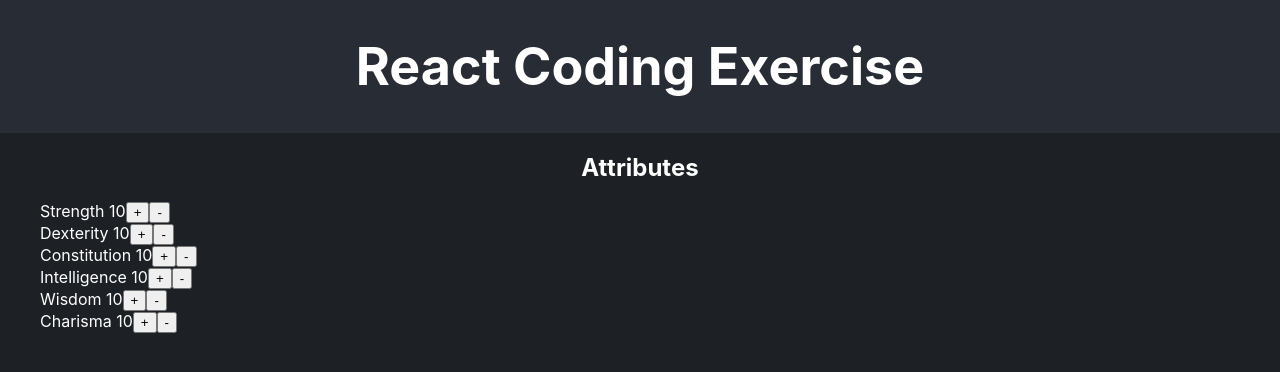
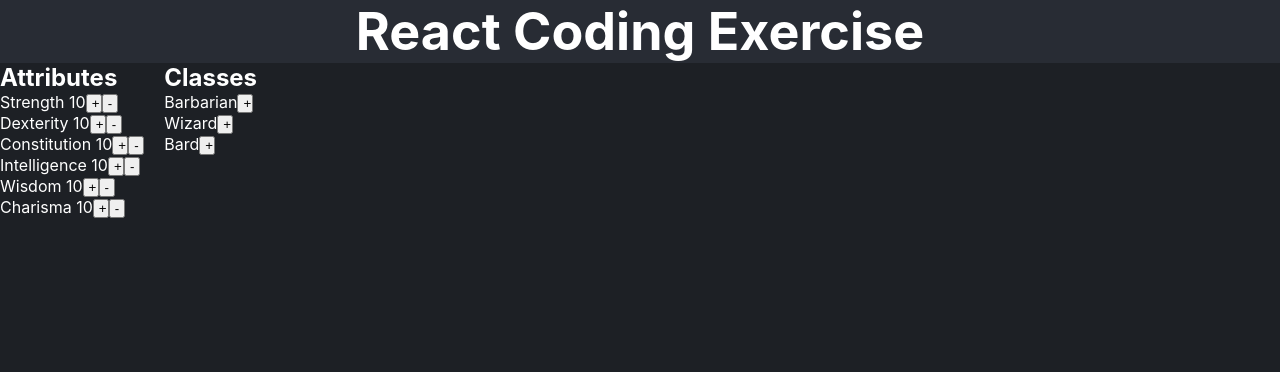
Before and after one commit to anyruizd/recruiting-webapp-character, a React (Create React App) app: page / in a window 1280 px wide. Shown: the top 372 px of the page. Built offline with nearby package versions, Linux system fonts and the light colour scheme.

Commit message:
2. and 3. display class list and requirements

```diff
--- a/src/App.js
+++ b/src/App.js
@@ -1,8 +1,36 @@
+import { useState } from "react";
 import { Attributes } from './components/Attributes.js';
-
+import { Classes } from './components/Classes.js';
 import './App.css';
 
 function App() {
+  const [ attributes, setAttributes ] = useState({
+    'Strength': 10,
+    'Dexterity': 10,
+    'Constitution': 10,
+    'Intelligence': 10,
+    'Wisdom': 10,
+    'Charisma': 10,
+  });
+  const handleIncrease = (event) => {
+    const target = event.target.parentElement.id;
+    setAttributes((prevState) => {
+      return {
+        ...prevState,
+        [target]: prevState[target] + 1,
+      };
+    });
+  };
+
+  const handleDecrease = (event) => {
+    const target = event.target.parentElement.id;
+    setAttributes((prevState) => {
+      return {
+        ...prevState,
+        [target]: prevState[target] - 1,
+      };
+    });
+  };
 
   return (
     <div className="App">
@@ -10,9 +38,12 @@ function App() {
         <h1>React Coding Exercise</h1>
       </header>
       <section className="App-section">
-        <div>
-          <Attributes />
-        </div>
+            <Attributes
+                handleDecrease={handleDecrease}
+                handleIncrease={handleIncrease}
+                attributes={attributes}
+            />
+            <Classes  attributes={attributes} />
       </section>
     </div>
   );
--- a/src/components/Attributes.js
+++ b/src/components/Attributes.js
@@ -1,35 +1,6 @@
-import { useState } from 'react';
 import { ATTRIBUTE_LIST } from '../consts.js';
 
-export function Attributes() {
-    const [attributes, setAttributes] = useState({
-      'Strength': 10,
-      'Dexterity': 10,
-      'Constitution': 10,
-      'Intelligence': 10,
-      'Wisdom': 10,
-      'Charisma': 10,
-    });
-
-    const handleIncrease = (event) => {
-      const target = event.target.parentElement.id;
-      setAttributes((prevState) => {
-        return {
-          ...prevState,
-          [target]: prevState[target] + 1,
-        }
-      })
-    }
-
-    const handleDecrease = (event) => {
-      const target = event.target.parentElement.id;
-      setAttributes((prevState) => {
-        return {
-          ...prevState,
-          [target]: prevState[target] - 1,
-        }
-      })
-    }
+export function Attributes({ attributes, handleDecrease, handleIncrease }) {
 
     return (
       <div>
--- /dev/null
+++ b/src/components/ClassItem.js
@@ -0,0 +1,27 @@
+import { useState } from "react";
+
+export const ClassItem = ({requirements, title, isActive}) => {
+    const [isOpen, setIsOpen] = useState(false);
+    const toggleOpen = () => {
+        setIsOpen(!isOpen);
+    }
+
+    return (
+        <li>
+            <span className={isActive ? "active" : "inactive"}>{title}</span>
+            <button onClick={toggleOpen}>{isOpen ? '-' : '+'}</button>
+            <div className={isOpen ? "open" : "closed"}>
+                <b><pre>Minimum requirements</pre></b>
+                <ul>
+                    {Object.keys(requirements).map((attribute) => {
+                        return (
+                            <li key={attribute}>
+                                <pre>{attribute}: {requirements[attribute]}</pre>
+                            </li>
+                        )
+                    })}
+                </ul>
+            </div>
+        </li>
+    );
+}
--- /dev/null
+++ b/src/components/Classes.js
@@ -0,0 +1,24 @@
+import { ClassItem } from "./ClassItem.js";
+import { CLASS_LIST } from "../consts.js";
+import { calculateIsActive } from "../utils/index.js";
+
+export function Classes({attributes}) {
+    return (
+        <div>
+        <h2>Classes</h2>
+        <ul>
+            {Object.keys(CLASS_LIST).map((classItem) => {
+                const requirements = CLASS_LIST[classItem];
+                return (
+                    <ClassItem
+                        key={classItem}
+                        title={classItem}
+                        requirements={requirements}
+                        isActive={calculateIsActive(requirements, attributes)}
+                    />
+                )
+            })}
+        </ul>
+        </div>
+    );
+}
--- a/src/index.css
+++ b/src/index.css
@@ -1,3 +1,9 @@
+* {
+  margin: 0;
+  padding: 0;
+  box-sizing: border-box;
+}
+
 body {
   margin: 0;
   font-family: -apple-system, BlinkMacSystemFont, 'Segoe UI', 'Roboto', 'Oxygen',
@@ -12,7 +18,37 @@ code {
     monospace;
 }
 
+.App-section {
+  display: flex;
+  gap: 20px;
+}
+
 li {
   list-style-type: none;
   text-align: left;
 }
+
+button {
+  padding: 0 4px;
+  width: 16px;
+}
+
+.open {
+  display: block;
+}
+
+.closed {
+  display: none;
+}
+
+h2 {
+  text-align: left;
+}
+
+.active {
+  color: red;
+}
+
+.inactive {
+  color: white;
+}
--- /dev/null
+++ b/src/utils/index.js
@@ -0,0 +1,8 @@
+export const calculateIsActive = (requirements, attributes) => {
+    for (let item in attributes) {
+        if(attributes[item] < requirements[item]){
+            return false;
+        }
+    }
+    return true;
+}
```
Also changed, not shown: 1 other file (tests, documents, lock files or other folders).
